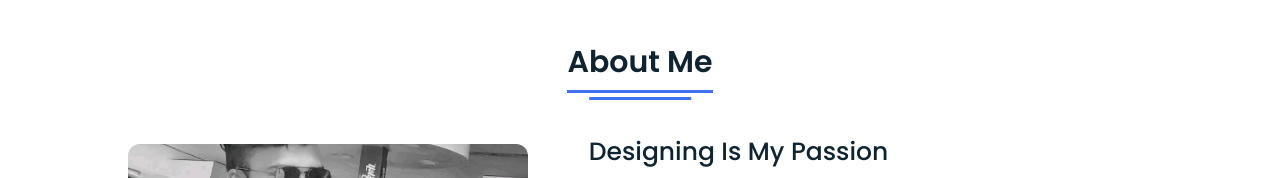
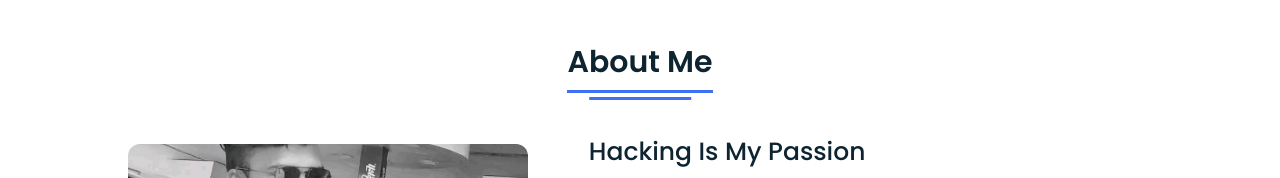
Before and after one commit to Hasanmdalim/JS-Shamim-Arko, a plain HTML site: page index.html in a window 1280 px wide. Shown: the part 840-1018 px from the top of the page. Drawn offline with Linux system fonts and the light colour scheme.

Commit message:
Update index.html

```diff
--- a/index.html
+++ b/index.html
@@ -63,7 +63,7 @@
       <img src="./assets/about.jpg" alt="">
     </div>
     <div class="right">
-      <div class="topic">Designing Is My Passion</div>
+      <div class="topic">Hacking Is My Passion</div>
       <p>Lorem ipsum dolor sit amet, consectetur adipisicing elit. Deserunt, porro veritatis pariatur, nobis voluptatem ipsum repellat nemo quisquam error reprehenderit recusandae odio vel, suscipit. Voluptas mollitia accusantium quaerat aspernatur labore dolorum placeat ipsa sint nam perspiciatis eos consectetur veritatis debitis, quis aliquam unde sed maiores sit! Hic molestiae optio iste iure earum amet nostrum quaerat facere quae veniam maiores harum iusto aperiam vel inventore illo voluptatibus voluptates quo impedit voluptatum error vitae, omnis praesentium? Aperiam nulla non, nesciunt fuga rem perferendis alias et, temporibus, distinctio culpa unde a laborum libero ducimus. Facilis veniam sit praesentium, voluptatibus sint maxime iusto eaque.</p>
       <div class="button">
         <button><a style="" href="">Download CV</a></button>
```
